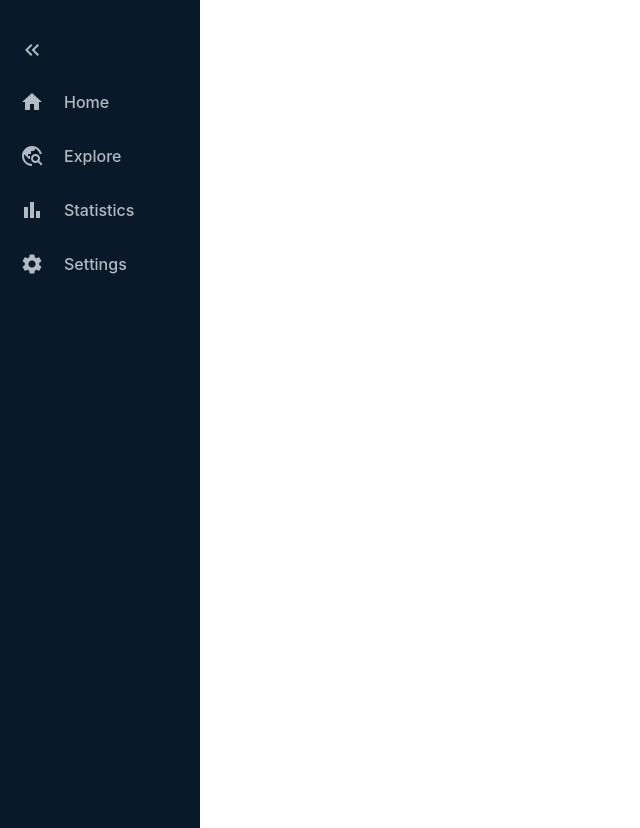
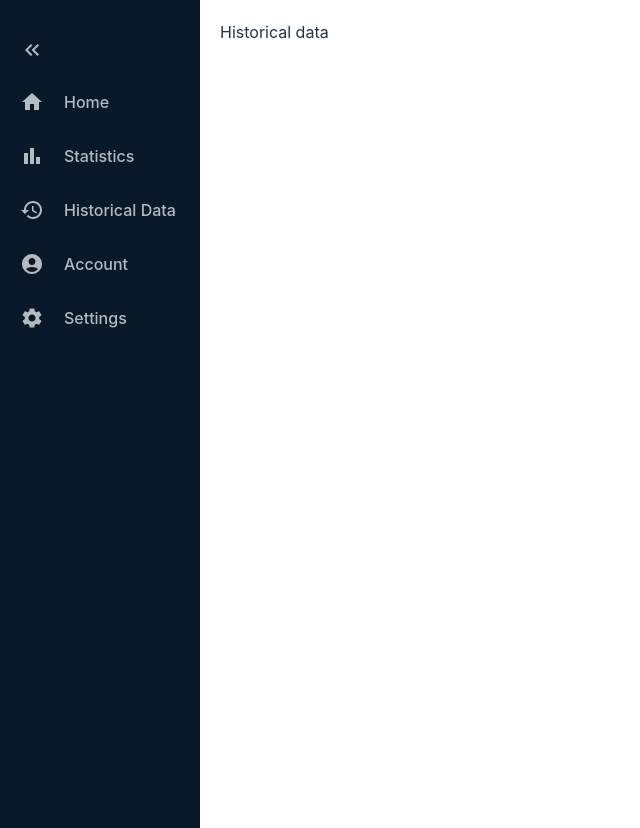
Before and after one commit to jonvabalis/BerryUi, a React (Vite) app: page /historyData in a window 1280 px wide. Shown: the whole page, without its empty margins (0-640 px from the left). Built offline with nearby package versions, Linux system fonts and the light colour scheme.

Commit message:
feat: added relevant pages to sidebar

```diff
--- a/eslint.config.js
+++ b/eslint.config.js
@@ -3,6 +3,7 @@ import globals from "globals";
 import reactHooks from "eslint-plugin-react-hooks";
 import reactRefresh from "eslint-plugin-react-refresh";
 import tseslint from "typescript-eslint";
+import react from "eslint-plugin-react";
 
 export default tseslint.config(
   { ignores: ["dist"] },
@@ -16,8 +17,11 @@ export default tseslint.config(
     plugins: {
       "react-hooks": reactHooks,
       "react-refresh": reactRefresh,
+      react,
     },
     rules: {
+      ...react.configs.recommended.rules,
+      ...react.configs["jsx-runtime"].rules,
       ...reactHooks.configs.recommended.rules,
       "react-refresh/only-export-components": [
         "warn",
--- a/src/App.tsx
+++ b/src/App.tsx
@@ -1,10 +1,11 @@
 import { Routes, Route } from "react-router-dom";
 import styles from "./App.module.css";
 import Sidebar from "./components/Sidebar/Sidebar";
-import Explore from "./pages/explore.tsx";
+import User from "./pages/user.tsx";
 import Home from "./pages/home.tsx";
 import Settings from "./pages/settings.tsx";
 import Statistics from "./pages/statistics.tsx";
+import HistoryData from "./pages/historyData.tsx";
 
 function App() {
   return (
@@ -13,8 +14,9 @@ function App() {
       <div className={styles.content}>
         <Routes>
           <Route path="/" element={<Home />} />
-          <Route path="/explore" element={<Explore />} />
           <Route path="/statistics" element={<Statistics />} />
+          <Route path="/historyData" element={<HistoryData />} />
+          <Route path="/user" element={<User />} />
           <Route path="/settings" element={<Settings />} />
         </Routes>
       </div>
--- a/src/components/Sidebar/Sidebar.tsx
+++ b/src/components/Sidebar/Sidebar.tsx
@@ -32,6 +32,6 @@ function Sidebar() {
       ))}
     </div>
   );
-};
+}
 
 export default Sidebar;
--- a/src/components/Sidebar/SidebarData.tsx
+++ b/src/components/Sidebar/SidebarData.tsx
@@ -1,7 +1,8 @@
 import HomeIcon from "@mui/icons-material/Home";
-import TravelExploreIcon from "@mui/icons-material/TravelExplore";
 import BarChartIcon from "@mui/icons-material/BarChart";
 import SettingsIcon from "@mui/icons-material/Settings";
+import HistoryIcon from "@mui/icons-material/History";
+import AccountCircleIcon from "@mui/icons-material/AccountCircle";
 
 interface SidebarItem {
   id: number;
@@ -19,18 +20,24 @@ export const SIDEBAR_DATA: SidebarItem[] = [
   },
   {
     id: 1,
-    icon: <TravelExploreIcon />,
-    text: "Explore",
-    link: "explore",
-  },
-  {
-    id: 2,
     icon: <BarChartIcon />,
     text: "Statistics",
     link: "statistics",
   },
   {
+    id: 2,
+    icon: <HistoryIcon />,
+    text: "Historical Data",
+    link: "historicalData",
+  },
+  {
     id: 3,
+    icon: <AccountCircleIcon />,
+    text: "Account",
+    link: "account",
+  },
+  {
+    id: 4,
     icon: <SettingsIcon />,
     text: "Settings",
     link: "settings",
--- a/src/pages/explore.tsx
+++ /dev/null
@@ -1,3 +0,0 @@
-export default function explore() {
-  return <div>Explore</div>;
-}
--- /dev/null
+++ b/src/pages/historyData.tsx
@@ -0,0 +1,3 @@
+export default function historyData() {
+  return <div>Historical data</div>;
+}
--- /dev/null
+++ b/src/pages/user.tsx
@@ -0,0 +1,3 @@
+export default function user() {
+  return <div>User</div>;
+}
```
